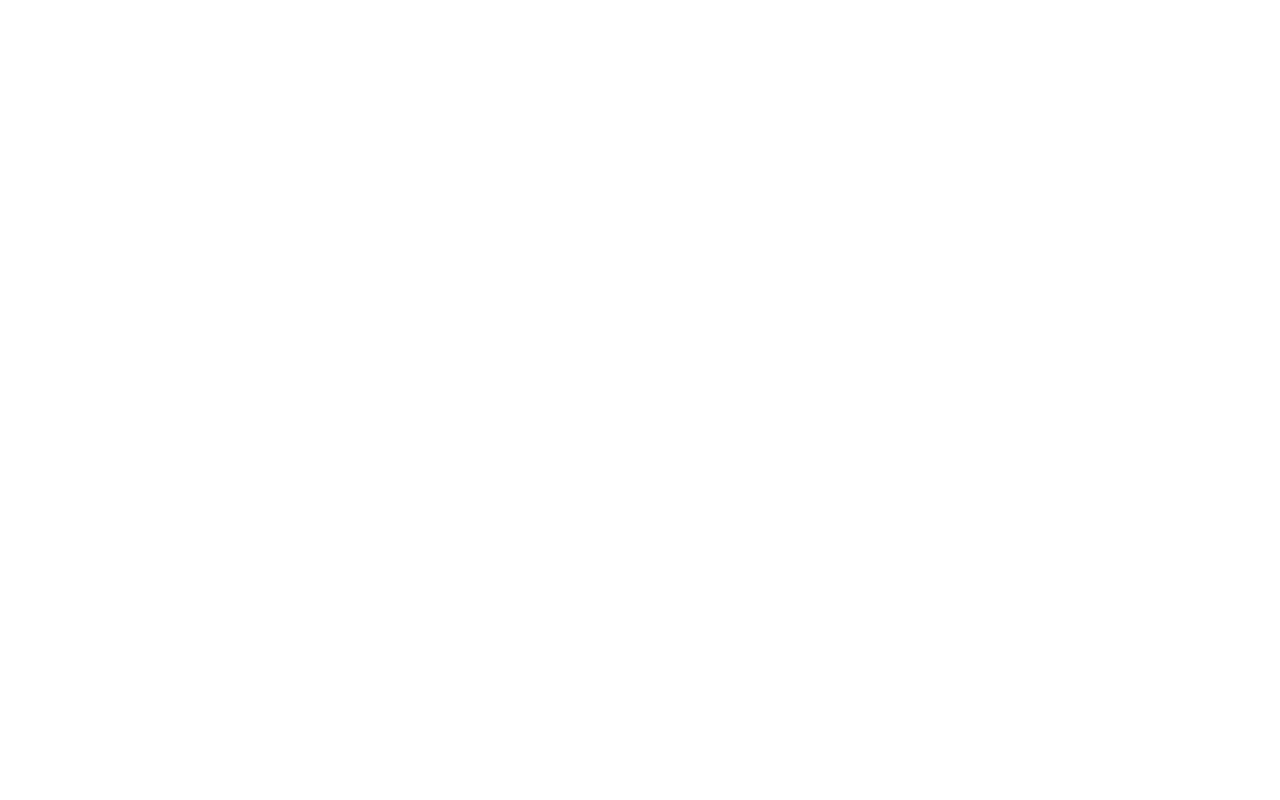
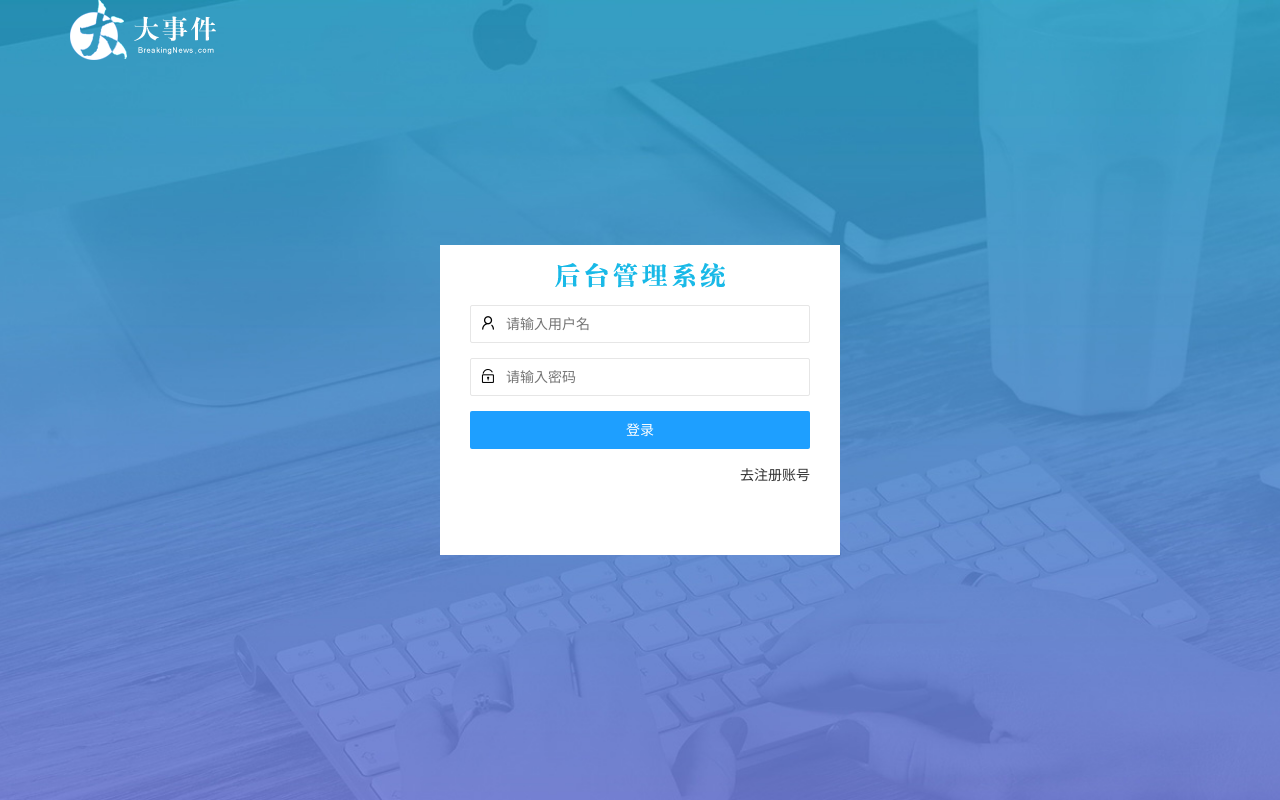
Before and after one commit to IsunGitHub/web_bigevent, a plain HTML site: page login.html in a window 1280 px wide. Drawn offline with Linux system fonts and the light colour scheme.

Commit message:
登录页css完成

```diff
--- /dev/null
+++ b/assets/css/login.less
@@ -0,0 +1,44 @@
+html,body {
+  width: 100%;
+  height: 100%;
+  padding: 0;
+  margin: 0;
+  background: url("/assets/images/login_bg.jpg") no-repeat center;
+  background-size: cover;
+}
+
+// 登录注册框
+.loginAndRegBox {
+  position: absolute;
+  top: 50%;
+  left: 50%;
+  width: 400px;
+  height: 310px;
+  background-color: #fff;
+  transform: translate(-50%,-50%);
+  .title-box {
+    height: 60px;
+    background: url('/assets/images/login_title.png') no-repeat center;
+  }
+  .reg-box {
+    display: none;
+  }
+  #form_login {
+    padding: 0 30px;
+  }
+  .links {
+    display: flex;
+    justify-content: flex-end;
+  }
+  .layui-form-item {
+    position: relative;
+  }
+  .loginUsernameIcon {
+    position: absolute;
+    top: 10px;
+    left: 10px;
+  }
+  .layui-input {
+    padding-left: 35px;
+  }
+}
--- /dev/null
+++ b/assets/js/login.js
@@ -0,0 +1,15 @@
+$(function(){
+
+  //点击去注册账号
+  $("#link_reg").on("click",function() {
+    $(".reg-box").show()
+    $(".login-box").hide()
+  })
+
+  //点击去登录
+  $("#link_login").on("click",function() {
+    $(".reg-box").hide()
+    $(".login-box").show()
+  })
+
+})
--- a/login.html
+++ b/login.html
@@ -3,9 +3,63 @@
 <head>
   <meta charset="UTF-8">
   <meta name="viewport" content="width=device-width, initial-scale=1.0">
-  <title>Document</title>
+  <title>大事件登陆页面</title>
+  <link rel="stylesheet" href="/assets/lib/layui/css/layui.css">
+  <link rel="stylesheet" href="/assets/css/login.css">
 </head>
 <body>
-
+  <!-- 顶部logo -->
+  <div class="layui-main">
+      <img src="/assets/images/logo.png">
+  </div>
+  <!-- 登录注册框 -->
+  <div class="loginAndRegBox">
+    <!-- 标题 -->
+    <div class="title-box"></div>
+    <!-- 登录框 -->
+    <div class="login-box">
+      <form class="layui-form" action="" id="form_login">
+        <div class="layui-form-item">
+          <i class="layui-icon loginUsernameIcon">&#xe66f;</i>
+          <input type="text" name="username" required  lay-verify="required" placeholder="请输入用户名" autocomplete="off" class="layui-input">
+        </div>
+        <div class="layui-form-item">
+          <i class="layui-icon loginUsernameIcon">&#xe673;</i>
+          <input type="password" name="password" required  lay-verify="required" placeholder="请输入密码" autocomplete="off" class="layui-input">
+        </div>
+        <div class="layui-form-item">
+          <button class="layui-btn layui-btn-normal layui-btn-fluid" lay-submit>登录</button>
+        </div>
+        <div class="layui-form-item links">
+          <a href="javascript:;" id="link_reg">去注册账号</a>
+        </div>
+      </form>
+    </div>
+    <!-- 注册框 -->
+    <div class="reg-box">
+      <form class="layui-form" action="" id="form_login">
+        <div class="layui-form-item">
+          <i class="layui-icon loginUsernameIcon">&#xe66f;</i>
+          <input type="text" name="username" required  lay-verify="required" placeholder="请输入用户名" autocomplete="off" class="layui-input">
+        </div>
+        <div class="layui-form-item">
+          <i class="layui-icon loginUsernameIcon">&#xe673;</i>
+          <input type="password" name="password" required  lay-verify="required" placeholder="请输入密码" autocomplete="off" class="layui-input">
+        </div>
+        <div class="layui-form-item">
+          <i class="layui-icon loginUsernameIcon">&#xe673;</i>
+          <input type="password" name="repassword" required  lay-verify="required" placeholder="再次确认密码" autocomplete="off" class="layui-input">
+        </div>
+        <div class="layui-form-item">
+          <button class="layui-btn layui-btn-normal layui-btn-fluid" lay-submit>注册</button>
+        </div>
+        <div class="layui-form-item links">
+          <a href="javascript:;" id="link_login">去登录</a>
+        </div>
+      </form>
+    </div>
+  </div>
 </body>
+<script src="./assets/lib/jquery.js"></script>
+<script src="./assets/js/login.js"></script>
 </html>
```
Also changed, not shown: assets/css/login.css (added).
